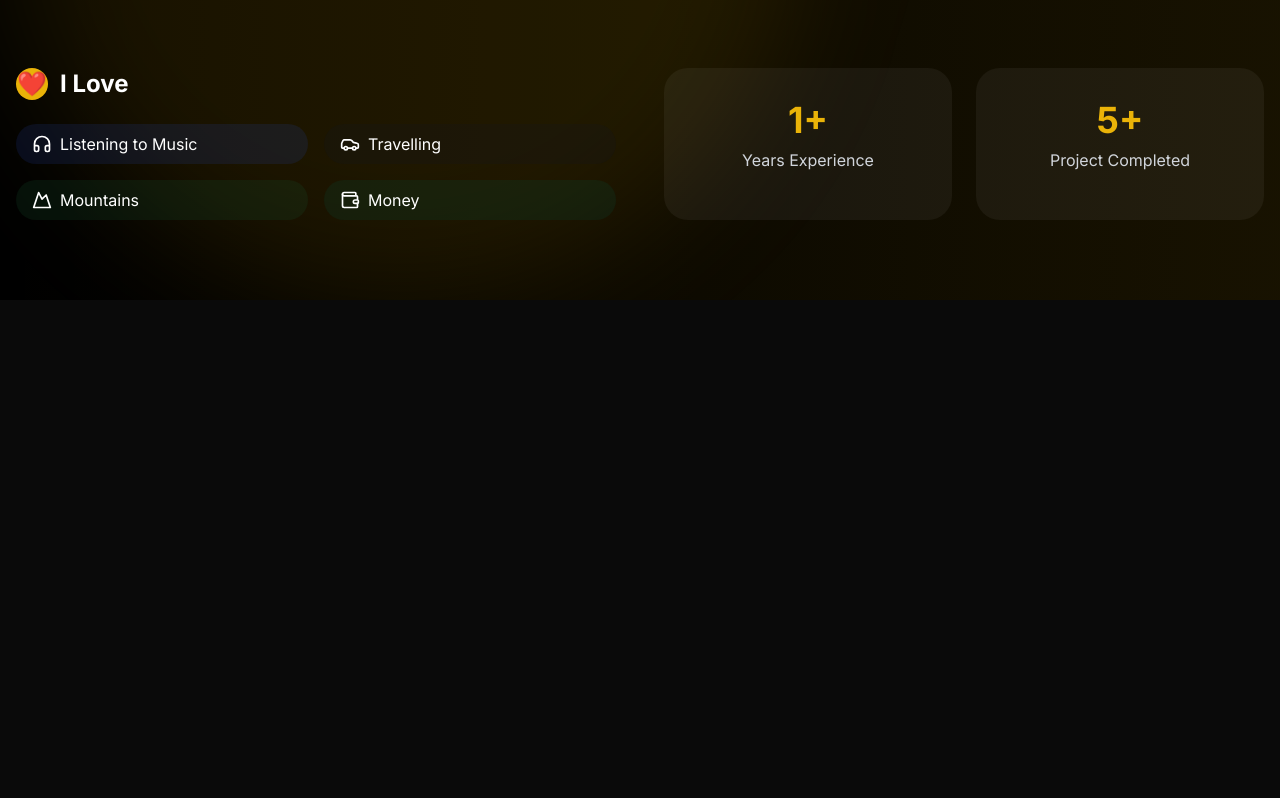
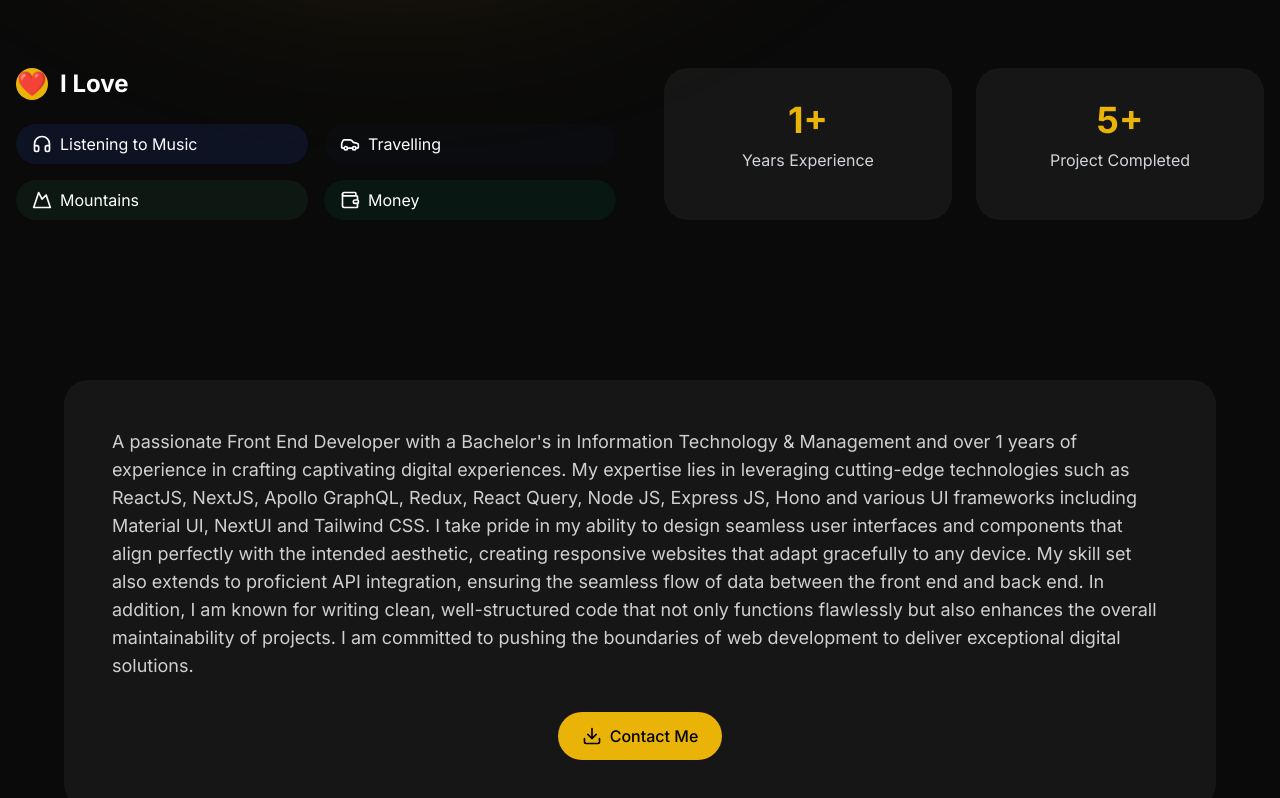
Before and after one commit to zibrasismail/personal-portfolio, a Next.js app: page / in a window 1280 px wide. Shown: the part 916-1714 px from the top of the page. Before the commit the page ends 1216 px from the top, so only its background shows below. Built offline with nearby package versions, Linux system fonts and the light colour scheme.

Commit message:
add info section

```diff
--- a/app/globals.css
+++ b/app/globals.css
@@ -18,7 +18,7 @@
 
 @layer base {
   :root {
-    --background: 0 0% 100%;
+    --background: linear-gradient(0deg, rgb(var(--background-start-rgb)), rgb(var(--background-end-rgb)));
     --foreground: 0 0% 3.9%;
     --card: 0 0% 100%;
     --card-foreground: 0 0% 3.9%;
@@ -41,7 +41,7 @@
   }
 
   .dark {
-    --background: 0 0% 3.9%;
+    --background: linear-gradient(0deg, rgb(var(--background-start-rgb)), rgb(var(--background-end-rgb)));
     --foreground: 0 0% 98%;
     --card: 0 0% 3.9%;
     --card-foreground: 0 0% 98%;
@@ -68,7 +68,7 @@
     @apply border-border;
   }
   body {
-    @apply bg-background text-foreground;
+    @apply bg-white dark:bg-black/95;
   }
 }
 
--- a/app/layout.tsx
+++ b/app/layout.tsx
@@ -22,14 +22,20 @@ export default function RootLayout({
 }) {
   return (
     <html lang="en" suppressHydrationWarning>
-      <body className={inter.className}>
+      <body className={`${inter.className} relative min-h-screen bg-white dark:bg-neutral-950`}>
+        <div className="fixed inset-0 pointer-events-none">
+          <div className="absolute inset-0 bg-gradient-to-br from-yellow-500/30 via-transparent to-transparent" />
+          <div className="absolute left-0 bottom-0 w-[800px] h-[800px] bg-yellow-500/30 rounded-full blur-[128px]" />
+        </div>
         <ThemeProvider
           attribute="class"
           defaultTheme="dark"
           disableTransitionOnChange
         >
-          <Navbar />
-          {children}
+          <main className="relative z-10">
+            <Navbar />
+            {children}
+          </main>
         </ThemeProvider>
       </body>
     </html>
--- a/app/page.tsx
+++ b/app/page.tsx
@@ -1,11 +1,17 @@
 import About from "@/components/home/About";
 import Hero from "@/components/home/Hero";
+import Info from "@/components/home/Info";
 
 export default function Home() {
   return (
-    <main className="bg-white dark:bg-black text-black dark:text-white min-h-screen">
+    <main className="text-black dark:text-white min-h-screen">
+      {/* <div className="absolute inset-0 z-0">
+        <div className="absolute inset-0 bg-gradient-to-l from-yellow-500/20 to-transparent dark:from-yellow-500/10" />
+        <div className="absolute left-0 bottom-0 w-[800px] h-[800px] bg-yellow-500/20 rounded-full blur-3xl dark:bg-yellow-500/10" />
+      </div> */}
       <Hero />
       <About />
+      <Info />
     </main>
   );
 }
--- a/components/home/About.tsx
+++ b/components/home/About.tsx
@@ -40,10 +40,10 @@ const interests = [
 export default function About() {
   return (
     <section id="about" className="py-20 relative overflow-hidden">
-      <div className="absolute inset-0 z-0">
+      {/* <div className="absolute inset-0 z-0">
         <div className="absolute inset-0 bg-gradient-to-l from-yellow-500/20 to-transparent dark:from-yellow-500/10" />
         <div className="absolute left-0 bottom-0 w-[800px] h-[800px] bg-yellow-500/20 rounded-full blur-3xl dark:bg-yellow-500/10" />
-      </div>
+      </div> */}
 
       <div className="container mx-auto px-4 relative z-10">
         <motion.h2
--- a/components/home/Hero.tsx
+++ b/components/home/Hero.tsx
@@ -12,10 +12,10 @@ interface CustomStyle extends CSSProperties {
 export default function Hero() {
   return (
     <div className="min-h-screen pt-20 lg:pt-0 flex items-center justify-center relative overflow-hidden">
-      <div className="absolute inset-0 z-0">
+      {/* <div className="absolute inset-0 z-0">
         <div className="absolute inset-0 bg-gradient-to-r from-yellow-500/20 to-transparent dark:from-yellow-500/10" />
         <div className="absolute right-0 bottom-0 w-[800px] h-[800px] bg-yellow-500/20 rounded-full blur-3xl dark:bg-yellow-500/10" />
-      </div>
+      </div> */}
 
       <div className="max-w-7xl w-full mx-auto px-4 sm:px-6 lg:px-8 z-10">
         <div className="flex flex-col lg:flex-row items-center justify-between gap-12">
--- /dev/null
+++ b/components/home/Info.tsx
@@ -0,0 +1,52 @@
+"use client";
+
+import { motion } from "motion/react"
+import { Download } from "lucide-react";
+
+export default function Info() {
+  return (
+    <section className="py-20 px-4 md:px-8 relative overflow-hidden">
+      <div className="max-w-6xl mx-auto">
+        <motion.div
+          initial={{ opacity: 0, y: 20 }}
+          whileInView={{ opacity: 1, y: 0 }}
+          transition={{ duration: 0.5 }}
+          className="bg-black/90 dark:bg-white/5 rounded-3xl p-6 md:p-12"
+        >
+          <div className="space-y-8">
+            <motion.p
+              initial={{ opacity: 0 }}
+              whileInView={{ opacity: 1 }}
+              transition={{ duration: 0.5, delay: 0.2 }}
+              className="text-base md:text-lg text-white/90 dark:text-white/80 leading-relaxed"
+            >
+              A passionate Front End Developer with a Bachelor&apos;s in Information Technology & Management and over 1 years of experience in crafting captivating
+              digital experiences. My expertise lies in leveraging cutting-edge technologies such as ReactJS, NextJS, Apollo GraphQL, Redux,
+              React Query, Node JS, Express JS, Hono and various UI frameworks including Material UI, NextUI and Tailwind CSS. I take pride in
+              my ability to design seamless user interfaces and components that align perfectly with the intended aesthetic, creating
+              responsive websites that adapt gracefully to any device. My skill set also extends to proficient API integration, ensuring the
+              seamless flow of data between the front end and back end. In addition, I am known for writing clean, well-structured code that
+              not only functions flawlessly but also enhances the overall maintainability of projects. I am committed to pushing the boundaries of web development to
+              deliver exceptional digital solutions.
+            </motion.p>
+
+            <motion.div
+              initial={{ opacity: 0, y: 10 }}
+              whileInView={{ opacity: 1, y: 0 }}
+              transition={{ duration: 0.5, delay: 0.4 }}
+              className="flex justify-center"
+            >
+              <a
+                href="/resume.pdf"
+                className="inline-flex items-center gap-2 bg-yellow-500 hover:bg-yellow-600 text-black px-6 py-3 rounded-full font-medium transition-colors"
+              >
+                <Download className="w-5 h-5" />
+                Contact Me
+              </a>
+            </motion.div>
+          </div>
+        </motion.div>
+      </div>
+    </section>
+  );
+}
```
